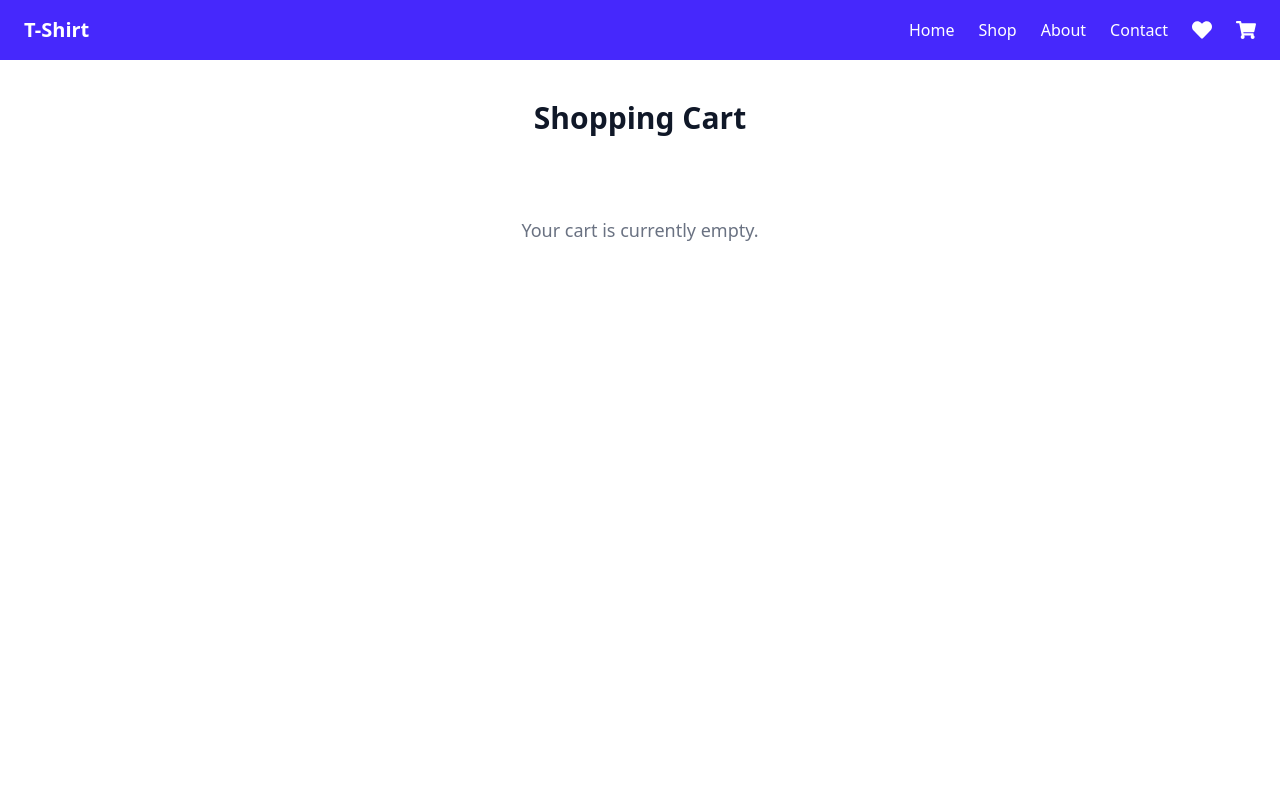
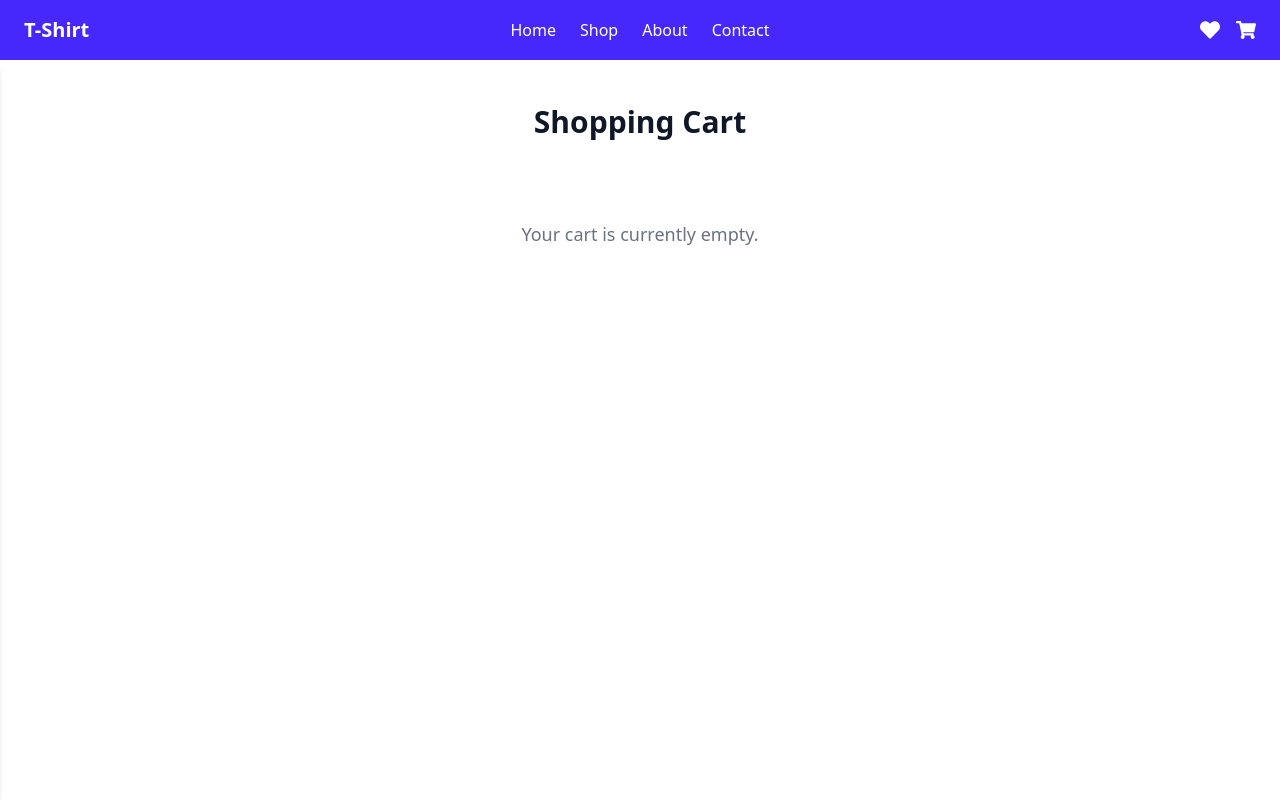
Before and after one commit to Davidfrank1999/teesy-imprime-ecomApp, a React (Vite) app in the folder frontend/: page /cart in a window 1280 px wide. Shown: the top 800 px of the page. Built offline with nearby package versions, Linux system fonts and the light colour scheme.

Commit message:
update: make navbar responsive and updated client side product link from '/product' to '/products'

```diff
--- a/frontend/src/App.jsx
+++ b/frontend/src/App.jsx
@@ -24,7 +24,7 @@ function App() {
         {/* Routes with layout (NavBar + Footer) */}
         <Route element={<Mainlayout />}>
           <Route path='/home' element={<HomePage />} />
-          <Route path="/product" element={<Product />} />
+          <Route path="/products" element={<Product />} />
           <Route path="/product/:category/:index" element={<ProductCard />} />
           <Route path="/cart" element={<Cart />} />
 
--- a/frontend/src/components/NavBar/NavBar.jsx
+++ b/frontend/src/components/NavBar/NavBar.jsx
@@ -1,25 +1,44 @@
-import { Link } from 'react-router-dom';
-import { FaShoppingCart, FaHeart } from 'react-icons/fa';
-import { useCart } from '../../../src/context/CartContext';
+import { useState } from "react";
+import { Link } from "react-router-dom";
+import { FaBars, FaTimes, FaShoppingCart, FaHeart } from "react-icons/fa";
+import { useCart } from "../../../src/context/CartContext";
 
-const NavBar = () => {
-  const { cartItems, wishlist } = useCart();
-  const totalQty = cartItems.reduce((sum, item) => sum + item.quantity, 0);
-  const totalWishlist = wishlist.length;
+// Define nav links here
+// add # which route are currently not implemented
+// You can replace # with actual routes when they are implemented
+const navLinks = [
+  { to: "/home", label: "Home" },
+  { to: "/products", label: "Shop" },
+  { to: "#", label: "About" },
+  { to: "#", label: "Contact" },
+];
 
+// Mobile Toggle Icon
+function MobileToggleIcon({ isOpen, toggle }) {
   return (
-    <nav className="bg-primary text-white px-6 py-4 flex justify-between items-center">
-      <Link to="/" className="text-xl font-bold">
-        T-Shirt
+    <div className="md:hidden" onClick={toggle}>
+      {isOpen ? <FaTimes size={20} /> : <FaBars size={20} />}
+    </div>
+  );
+}
+
+// Desktop Nav Links - centered
+function DesktopLinks({ links }) {
+  return (
+    <div className="hidden md:flex absolute left-1/2 transform -translate-x-1/2 space-x-6">
+      {links.map(({ to, label }) => (
+        <Link key={to} to={to} className="hover:text-accent transition">
+          {label}
         </Link>
+      ))}
+    </div>
+  );
+}
 
-        <div className="space-x-6 flex items-center">
-          <Link to="/" className="hover:text-accent transition">Home</Link>
-          <Link to="/home" className="hover:text-accent transition">Shop</Link>
-          <Link to="/sell" className="hover:text-accent transition">About</Link>
-          <Link to="/contact" className="hover:text-accent transition">Contact</Link>
-
-          {/* Wishlist icon */}
+// Cart and Wishlist Icons
+function CartAndWishlistIcons({ totalQty, totalWishlist }) {
+  return (
+    <div className="flex items-center space-x-4">
       <Link to="/wishlist" className="relative hover:text-accent transition text-xl">
         <FaHeart />
         {totalWishlist > 0 && (
@@ -29,7 +48,6 @@ const NavBar = () => {
         )}
       </Link>
 
-          {/* Cart icon */}
       <Link to="/cart" className="relative hover:text-accent transition text-xl">
         <FaShoppingCart />
         {totalQty > 0 && (
@@ -39,9 +57,72 @@ const NavBar = () => {
         )}
       </Link>
     </div>
+  );
+}
+
+// Mobile Drawer Menu
+function MobileDrawer({ isOpen, toggle, links }) {
+  return (
+    <div
+      className={`fixed top-[64px] left-0 h-[calc(100vh-64px)] w-64 bg-white text-black shadow-md z-50 transform transition-transform duration-300 ease-in-out ${
+        isOpen ? "translate-x-0" : "-translate-x-full"
+      }`}
+    >
+      <div className="p-4 flex flex-col space-y-4 font-semibold">
+        {links.map(({ to, label }) => (
+          <Link key={to} to={to} onClick={toggle} className="hover:text-primary">
+            {label}
+          </Link>
+        ))}
+      </div>
+    </div>
+  );
+}
+
+// Mobile Overlay
+function MobileOverlay({ isOpen, toggle }) {
+  if (!isOpen) return null;
+  return (
+    <div
+      onClick={toggle}
+      className="fixed inset-0 top-[64px] bg-black/20 backdrop-blur-sm z-40 md:hidden"
+    />
+  );
+}
+
+// Main NavBar Component
+function NavBar() {
+  const { cartItems, wishlist } = useCart();
+  const totalQty = cartItems.reduce((sum, item) => sum + item.quantity, 0);
+  const totalWishlist = wishlist.length;
+
+  const [isMenuOpen, setIsMenuOpen] = useState(false);
+  const toggleMenu = () => setIsMenuOpen(!isMenuOpen);
+
+  return (
+    <>
+      <nav className="bg-primary text-white px-4 md:px-6 py-4 flex justify-between items-center fixed top-0 left-0 right-0 z-50">
+        {/* Left: Toggle (mobile) + Logo */}
+        <div className="flex items-center gap-3">
+          <MobileToggleIcon isOpen={isMenuOpen} toggle={toggleMenu} />
+          <Link to="/home" className="text-xl font-bold">T-Shirt</Link>
+        </div>
+
+        {/* Centered Links (Desktop Only) */}
+        <DesktopLinks links={navLinks} />
+
+        {/* Right: Cart and Wishlist Icons */}
+        <CartAndWishlistIcons totalQty={totalQty} totalWishlist={totalWishlist} />
       </nav>
 
+      {/* Offset space */}
+      <div className="h-[64px]" />
+
+      {/* Mobile Menu */}
+      <MobileDrawer isOpen={isMenuOpen} toggle={toggleMenu} links={navLinks} />
+      <MobileOverlay isOpen={isMenuOpen} toggle={toggleMenu} />
+    </>
   );
-};
+}
 
 export default NavBar;
```
Lines whose indentation alone changed are shown as unchanged.
